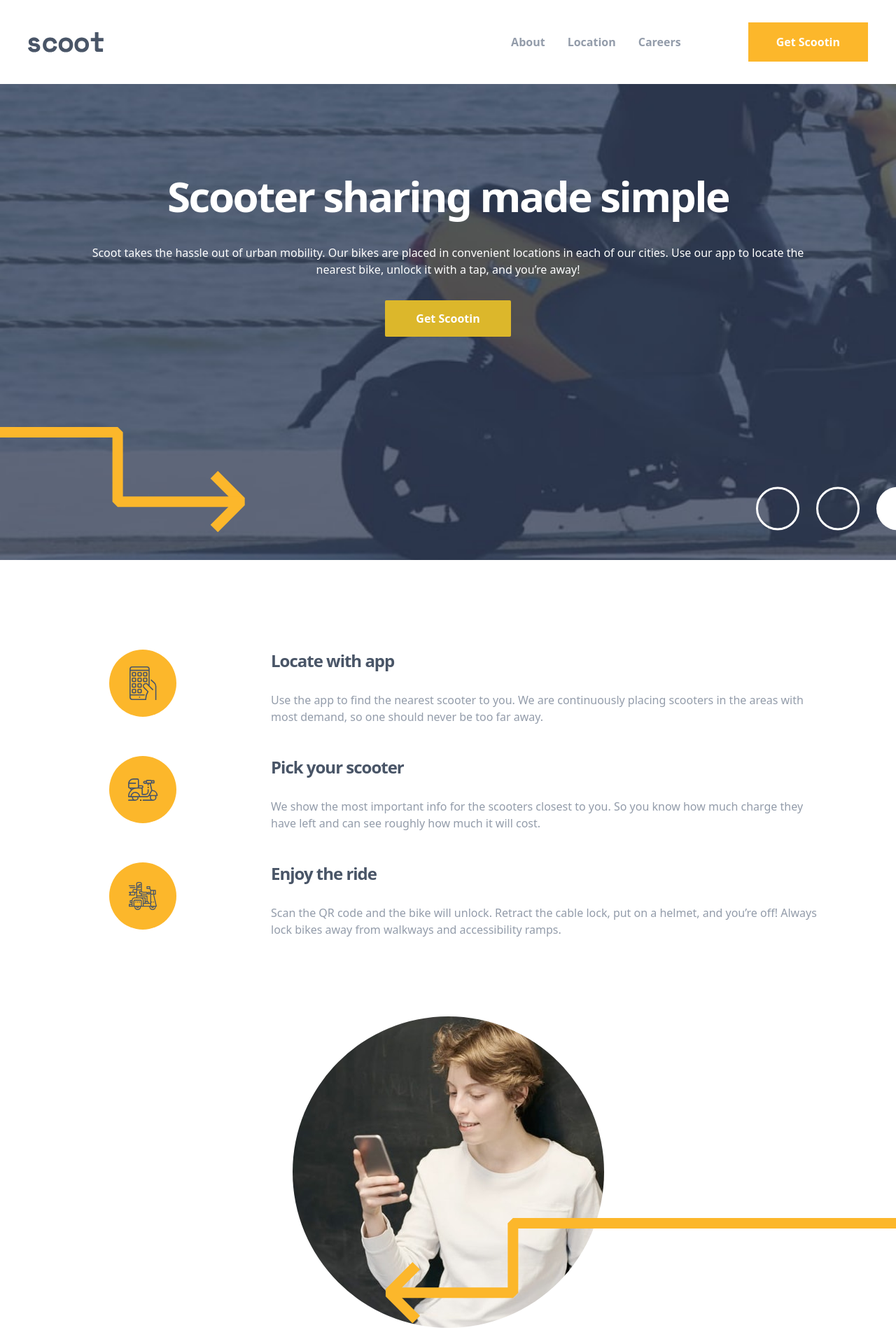
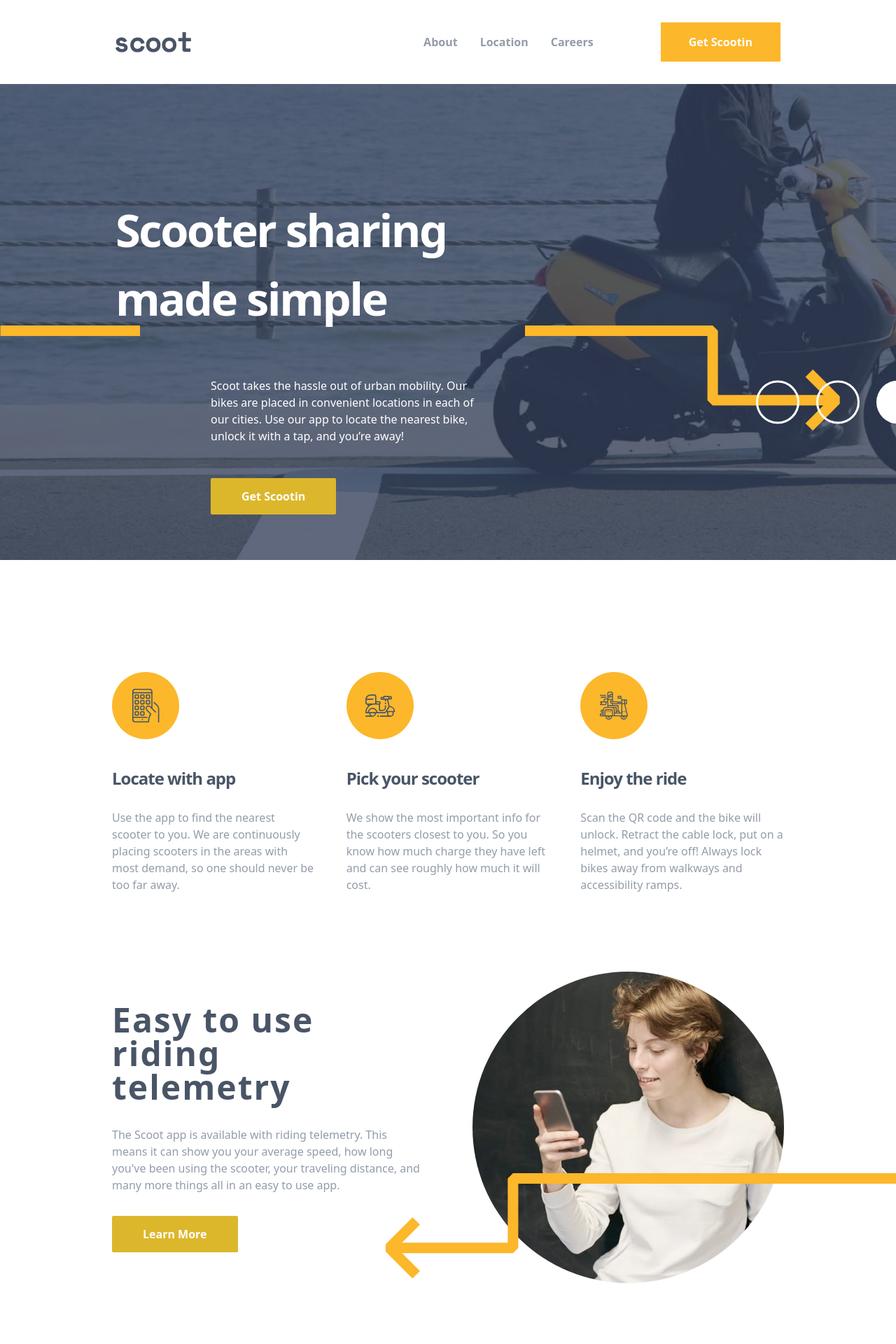
Before and after one commit to RonaldMamani/Scoot_Multi-Pages, an Angular app: page / in a window 1280 px wide. Shown: the top 1920 px of the page at 70% size. Built offline with nearby package versions, Linux system fonts and the light colour scheme.

Commit message:
Adicionando a pagina home para telas desktop

```diff
--- a/src/app/components/benefie-detail/benefie-detail.component.html
+++ b/src/app/components/benefie-detail/benefie-detail.component.html
@@ -1,5 +1,11 @@
-<div class="flex flex-col gap-14">
-    <div class="flex justify-center">
+<div class="
+    flex flex-col gap-14
+    lg:grid lg:grid-cols-2 lg:items-center
+    ">
+    <div class="
+        flex justify-center
+        {{OrderImage}}
+        ">
         <img
             class="
                 rounded-full w-[310px] h-[310px]
@@ -9,14 +15,18 @@
             alt={{DescritionImage}}>
     </div>
     <div class="
-        flex flex-col gap-8 text-center items-center">
+        flex flex-col gap-8 text-center items-center
+        lg:text-start lg:items-start
+        ">
         <h6 class="
             text-[#495567] font-['Space Mono'] text-[38px] font-bold tracking-[1.5px]
             md:px-20 md:text-5xl md:tracking-[2px]
+            lg:px-0 lg:w-[410px] lg:text-5xl
             ">{{TitleBenefie}}</h6>
         <div class="
             flex justify-center w-[311px] text-center
             md:w-[570px]
+            lg:text-start lg:w-[445px]
             ">
             <p class="text-[#939CAA] font-['Lexend Deca']">{{Descrition}}</p>
         </div>
--- a/src/app/components/benefie-detail/benefie-detail.component.ts
+++ b/src/app/components/benefie-detail/benefie-detail.component.ts
@@ -8,6 +8,7 @@
 export class BenefieDetailComponent {
   @Input() imageUrl : string = ''
   @Input() DescritionImage : string = ''
+  @Input() OrderImage : string = ''
   @Input() ThereButton : true | false = false
   @Input() ContentButton : string = ''
   @Input() TitleBenefie : string = ''
--- a/src/app/components/benefie-topic/benefie-topic.component.html
+++ b/src/app/components/benefie-topic/benefie-topic.component.html
@@ -1,10 +1,11 @@
 <div class="
     flex flex-col gap-6
     md:grid md:grid-cols-4 md:gap-[76px]
+    lg:flex lg:flex-col lg:gap-10
     ">
     <div class="
         flex justify-center
-
+        lg:justify-start
         ">
         <img
             class="
--- a/src/app/components/benefies-app/benefies-app.component.html
+++ b/src/app/components/benefies-app/benefies-app.component.html
@@ -1,8 +1,12 @@
 <section class="
     px-8 py-[120px] flex flex-col gap-28
     md:px-24 md:py-32
+    lg:px-40 lg:py-40
     ">
-    <div class="flex flex-col gap-11">
+    <div class="
+        flex flex-col gap-11
+        lg:grid lg:grid-cols-3
+        ">
         <app-benefie-topic
             imageUrl="../../../assets/icons/locate.svg"
             Benefie="Locate with app"
@@ -22,11 +26,15 @@
             off! Always lock bikes away from walkways and accessibility ramps."
         />
     </div>
-    <div class="flex flex-col gap-28">
+    <div class="
+        flex flex-col gap-28
+        lg:gap-[180px]
+        ">
         <div class="relative">
             <app-benefie-detail
                 imageUrl="../../../assets/images/telemetry.jpg"
                 DescritionImage="Image de pessoa com Celular"
+                OrderImage="lg:order-2 lg:justify-end"
                 TitleBenefie="Easy to use riding telemetry"
                 Descrition="The Scoot app is available with riding telemetry. This means it can show you your average speed,
                 how long you've been using the scooter, your traveling distance, and many more things all in an easy to use app."
@@ -36,12 +44,14 @@
             <div class="
                 absolute bg-[url('./assets/patterns/left-downward-arrow.svg')] bg-no-repeat bg-left -right-8 top-40 w-[350px] h-[150px]
                 md:-right-24 md:top-72 md:w-[730px]
+                lg:-right-40
                 "></div>
         </div>
         <div class="relative">
             <app-benefie-detail
                 imageUrl="../../../assets/images/near-you.jpg"
                 DescritionImage="Image de avenida de carros com arvores em volta"
+                OrderImage="lg:justify-start"
                 TitleBenefie="Coming to a city near you"
                 Descrition="Scoot is available in 4 major cities so far. We’re expanding rapidly, so be sure to let us know if
                 you want to see us in your hometown. We’re aiming to let our scooters loose on 23 cities over the coming year."
@@ -51,12 +61,14 @@
             <div class="
                 absolute bg-[url('./assets/patterns/right-arrow.svg')] bg-no-repeat bg-right -left-8 top-0 w-[300px] h-[150px]
                 md:-left-24 md:w-[360px]
+                lg:-left-40
                 "></div>
         </div>
         <div class="relative">
             <app-benefie-detail
                 imageUrl="../../../assets/images/payments.jpg"
                 DescritionImage="Image de saque de dinheiro"
+                OrderImage="lg:order-2 lg:justify-end"
                 TitleBenefie="Zero hassle payments"
                 Descrition="Our payment is as easy as one two three. We accept most credit cards and debit cards. You can also
                 link your PayPal account inside the app. Need to pay later? No worries! You can defer payment for up to a month."
@@ -66,6 +78,7 @@
             <div class="
                 absolute bg-[url('./assets/patterns/left-downward-arrow.svg')] bg-no-repeat bg-left -right-8 top-0 w-[275px] h-[150px]
                 md:-right-24 md:top-20 md:w-[360px]
+                lg:-right-40
                 "></div>
         </div>
     </div>
--- a/src/app/components/city-pointed-out/city-pointed-out.component.html
+++ b/src/app/components/city-pointed-out/city-pointed-out.component.html
@@ -1,4 +1,4 @@
-<div class="max-md:hidden absolute bg-[#FCB72B] px-9 py-2 {{class}}">
+<div class="max-md:hidden absolute bg-[#FCB00a] px-9 py-2 {{class}}">
     <div class="relative text-center z-10">
         <span class=" text-[#495567] font-['Space Mono'] text-sm font-bold">{{City}}</span>
     </div>
--- a/src/app/components/footer/footer.component.html
+++ b/src/app/components/footer/footer.component.html
@@ -2,25 +2,37 @@
     <div class="
         bg-[#495567] relative
     ">
-        <div class="px-8 py-[88px] text-center flex flex-col gap-10">
+        <div class="
+            px-8 py-[88px] text-center flex flex-col gap-10
+            lg:px-40 lg:py-28 lg:flex-row lg:justify-between
+            ">
             <h4 class="
                 text-white font-['Space Mono'] text-[38px] tracking-[1.5px] font-bold
                 md:px-40 md:text-5xl
+                lg:px-0
                 ">Sign up and Scoot off today</h4>
-            <div class="flex justify-center gap-3 px-[60px]">
+            <div class="
+                flex justify-center gap-3 px-[60px]
+                lg:gap-4
+                ">
                 <img class="w-[150px]" src="../../../assets/icons/app-store.svg" alt="">
                 <img class="w-[150px]" src="../../../assets/icons/google-play.svg" alt="">
             </div>
         </div>
-        <div class="absolute bg-[url('./assets/patterns/semi-circles.svg')] bg-cover bg-center bg-no-repeat right-0 bottom-0 w-[800px] h-[160px]"></div>
+        <div class="
+            absolute bg-[url('./assets/patterns/semi-circles.svg')] bg-cover bg-center bg-no-repeat right-0 bottom-0 w-[800px] h-[160px]
+            lg:bg-left lg:w-[1000px]
+            "></div>
     </div>
     <div class="
         bg-[#333A44] py-16 flex flex-col gap-24
         md:px-10 md:py-9 md:flex-row md:justify-between md:items-center
+        lg:px-40
         ">
         <div class="
             flex flex-col gap-11
             md:flex-row
+            lg:gap-16
             ">
             <div class="flex justify-center">
                 <img src="../../../assets/logo-white.svg" alt="Logotipo da Scoot">
--- a/src/app/components/header/header.component.html
+++ b/src/app/components/header/header.component.html
@@ -2,6 +2,7 @@
     <header class="
         px-8 py-[22px] relative
         md:px-10 md:py-8
+        lg:px-[165px]
         ">
         <nav class="
             relative
@@ -17,7 +18,9 @@
                 ">
                 <img routerLink="/" (click)="open=false" src="../../../assets/logo.svg" alt="Logotipo de Scoot">
             </div>
-            <div class="max-md:hidden flex gap-24 items-center">
+            <div class="
+                max-md:hidden flex gap-24 items-center
+                ">
                 <nav class="flex gap-8">
                     <a routerLink="/about" class="font-['Space Mono'] text-[#939CAA] font-bold">About</a>
                     <a routerLink="/locations" class="font-['Space Mono'] text-[#939CAA] font-bold">Location</a>
--- a/src/app/components/intro/intro.component.html
+++ b/src/app/components/intro/intro.component.html
@@ -1,23 +1,35 @@
 <section class="
     bg-[url(./assets/images/home-hero-mobile.jpg)] bg-no-repeat bg-cover bg-center h-[calc(100vh-74px)] relative
     md:bg-[url(./assets/images/home-hero-tablet.jpg)]  md:h-[calc(100vh-120px)]
+    lg:bg-[url(./assets/images/home-hero-desktop.jpg)]
     ">
     <div class="
         px-[66px] pt-[115px] pb-44 flex flex-col gap-6 text-center
         md:px-28
+        lg:px-[165px] lg:pt-40 lg:text-start
         ">
         <h3 class="
             text-white font-['Space Mono'] font-bold text-[40px] tracking-[-1.8px]
             md:text-[60px] md:tracking-[-2.5px]
+            lg:text-[65px] lg:w-[500px]
             ">Scooter sharing made simple</h3>
-        <p class=" text-white font-['Lexend Deca']">Scoot takes the hassle out of urban mobility. Our bikes are placed in convenient locations in each of our cities. Use our app to locate the nearest bike, unlock it with a tap, and you’re away!</p>
-        <app-button content="Get Scootin" class="pt-2" />
+        <div class="
+            flex flex-col gap-10
+            lg:w-[470px] lg:ml-24 lg:px-10 lg:py-10">
+            <p class=" text-white font-['Lexend Deca']">Scoot takes the hassle out of urban mobility. Our bikes are placed in convenient locations in each of our cities. Use our app to locate the nearest bike, unlock it with a tap, and you’re away!</p>
+            <app-button content="Get Scootin" class="pt-2" />
+        </div>
     </div>
     <div class="
-        absolute bottom-10 bg-[url('./assets/patterns/right-arrow.svg')] bg-right w-[150px] h-[150px]
+        absolute bottom-10 bg-[url('./assets/patterns/right-arrow.svg')] bg-right bg-no-repeat w-[150px] h-[150px]
         md:w-[350px]
+        lg:w-[450px] lg:bottom-[185px] lg:left-[750px]
+        "></div>
+    <div class="
+        max-lg:hidden absolute bottom-80 left-0 bg-[url('./assets/patterns/line.svg')] bg-no-repeat h-[15px] w-[200px]
         "></div>
     <div class="
         max-md:hidden absolute bottom-10 right-0 bg-[url('./assets/patterns/white-circles.svg')] bg-no-repeat w-[200px] h-[65px]
+        lg:bottom-48
         "></div>
 </section>
```
